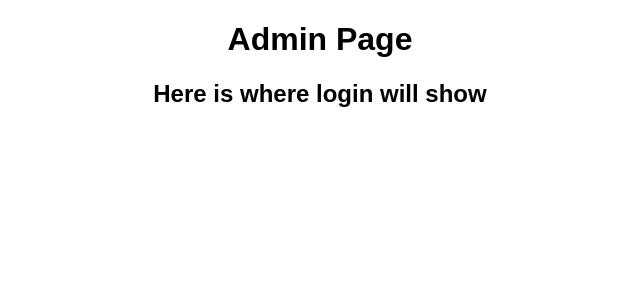
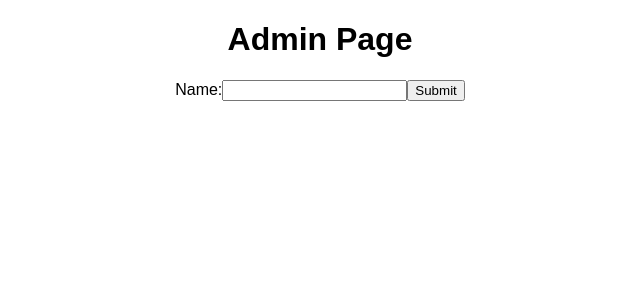
Before and after one commit to Carmezim/bg-react-port, a React (Create React App) app: page /admin in a window 1280 px wide. Shown: the top 300 px of the page, without its empty margins (320-960 px from the left). Built offline with nearby package versions, Linux system fonts and the light colour scheme.

Commit message:
login example in plain react

```diff
--- a/src/App.js
+++ b/src/App.js
@@ -1,6 +1,6 @@
 import React, { Component } from 'react';
 import { BrowserRouter as Router, Route, Link } from 'react-router-dom';
-import Admin from './components/Admin';
+import Admin from './components/admin';
 import './App.css';
 
 class App extends Component {
--- a/src/components/Admin.js
+++ b/src/components/admin.js
@@ -1,11 +1,13 @@
 import React, { Component } from 'react';
+import Login from './login';
+
 
 class Admin extends Component {
 	render() {
 		return(
 			<div>
 				<h1>Admin Page</h1>
-				<h2>Here is where login will show</h2>
+				<Login/>
 			</div>
 		);
 	}
--- /dev/null
+++ b/src/components/login.js
@@ -0,0 +1,37 @@
+import React, { Component } from 'react';
+
+
+class Login extends Component {
+	// ---------------------------------------------------------------
+	// THIS SHOULD NOT BE HERE AS COMPONENTS ARE ONLY PRESENTATIONAL
+	// STRICTLY FOR DEMONSTRATION PURPOSES
+	constructor(props){
+		super(props);
+		this.state = {username: '' };
+		this.mockLoginOnChange = this.mockLoginOnChange.bind(this);
+		this.testingHandleSubmit = this.testingHandleSubmit.bind(this);
+	}
+
+	mockLoginOnChange(event) {
+		this.setState({username: event.target.value});
+	}
+
+	testingHandleSubmit(event) {
+		alert(`Username ${this.state.username} submitted!`);
+		event.preventDefault();
+	}
+	// ----------------------------------------------------------------
+	render() {
+		return (
+			<form onSubmit={this.testingHandleSubmit}>
+				<label>
+					Name:
+					<input type="text" value={this.state.username} onChange={this.mockLoginOnChange} />
+				</label>
+				<input type="submit" value="Submit" />
+			</form>
+		)
+	}
+}
+
+export default Login;
```
